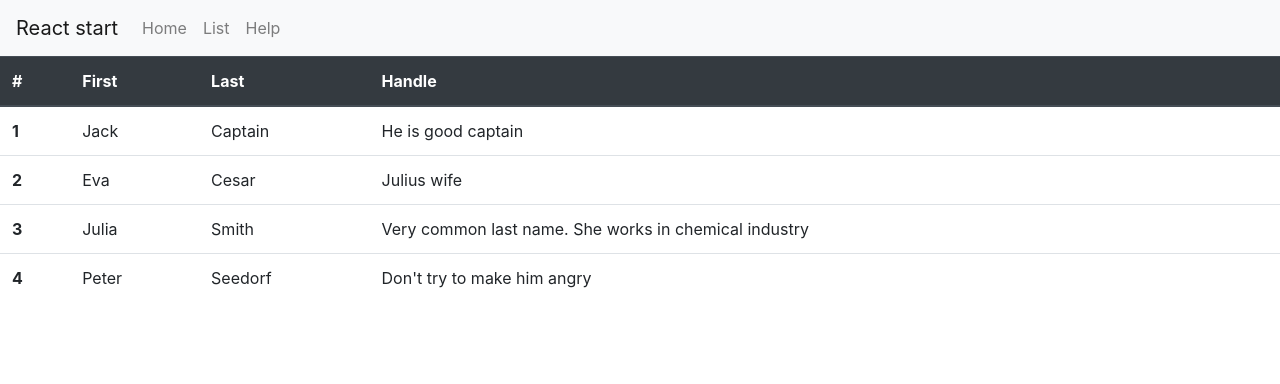
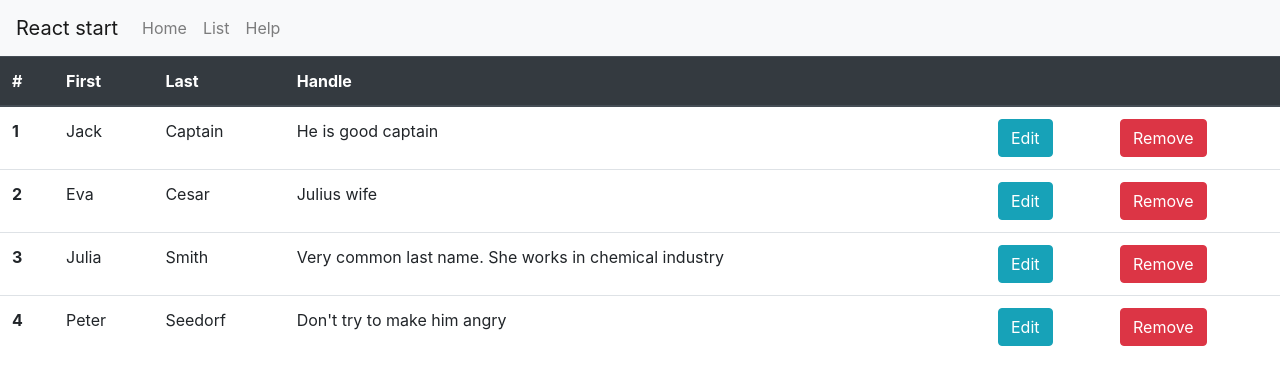
Before and after one commit to delprzemo/reactjs-starter, a React (Create React App) app: page /list in a window 1280 px wide. Shown: the top 384 px of the page. Built offline with nearby package versions, Linux system fonts and the light colour scheme.

Commit message:
Exercise 9: Remove button

```diff
--- a/src/List/List.js
+++ b/src/List/List.js
@@ -13,8 +13,14 @@ export default class List extends Component {
         this.state = { users: users };
     }
 
+    removeUser = (id) => {
+        const newUserList = this.state.users.filter(x=>x.id !== id);
+        this.setState({
+            users: newUserList
+        })
+    }
+
     getUsers() {
-
         function Row(props) {
             return (
                 <tr id={"row_" + props.index}>
@@ -22,8 +28,14 @@ export default class List extends Component {
                     <td>{props.firstName}</td>
                     <td>{props.lastName}</td>
                     <td>{props.notes}</td>
-                </tr>)
+                    <td><button className="btn btn-info">Edit</button></td>
+                    <td><button onClick={(e) => this.removeUser(props.id)} className="btn btn-danger">Remove</button></td>
+                </tr>
+                )
         }
+
+        Row = Row.bind(this);
+
 
         const listUsers = this.state.users.map((item, index) =>
             <Row key={"row_" + index}
@@ -41,6 +53,8 @@ export default class List extends Component {
             <th scope="col">First</th>
             <th scope="col">Last</th>
             <th scope="col">Handle</th>
+            <th scope="col"></th>
+            <th scope="col"></th>
         </tr>)
     }
 
```
Also changed, not shown: 1 other file (tests, documents, lock files or other folders).
